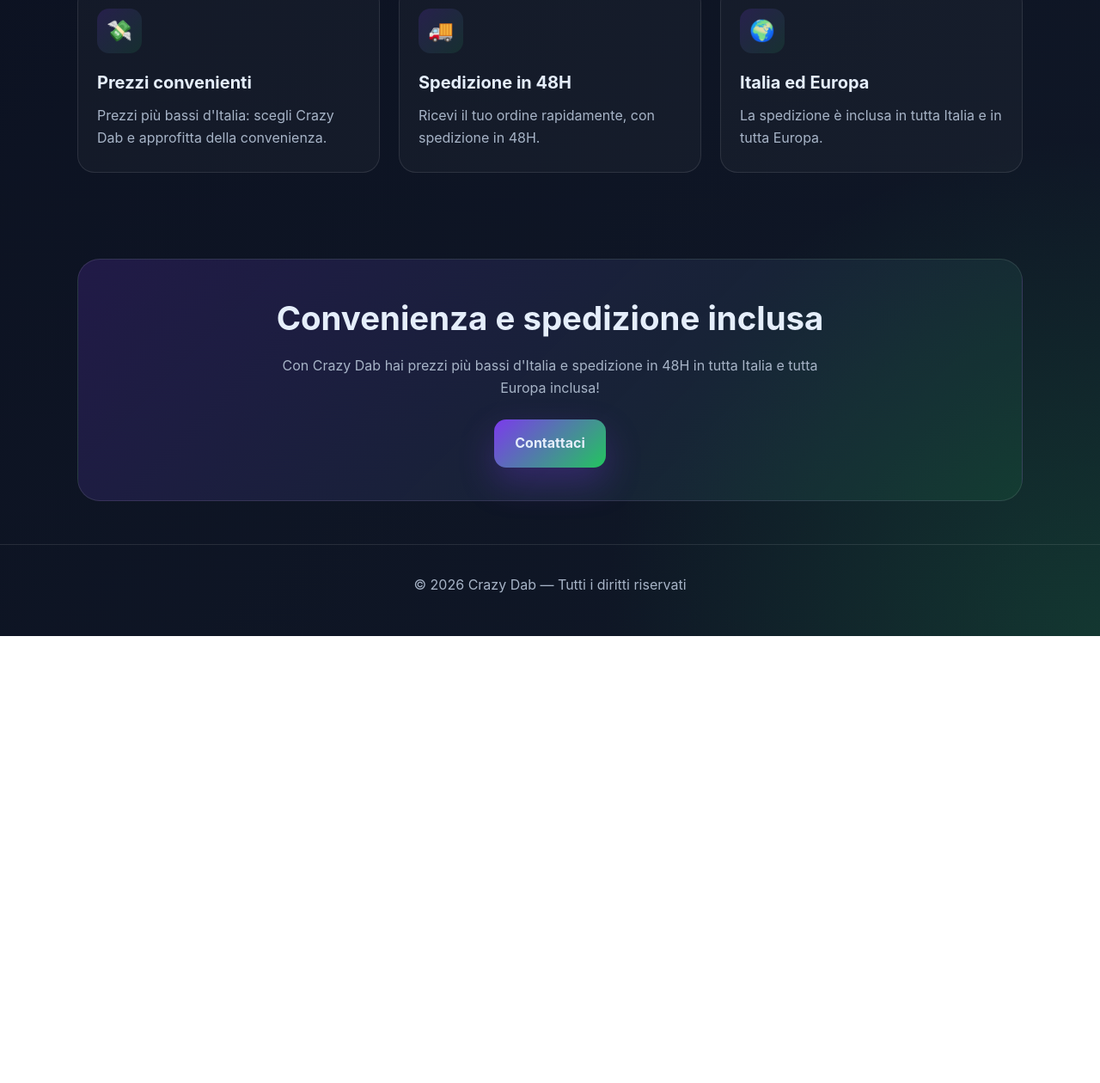
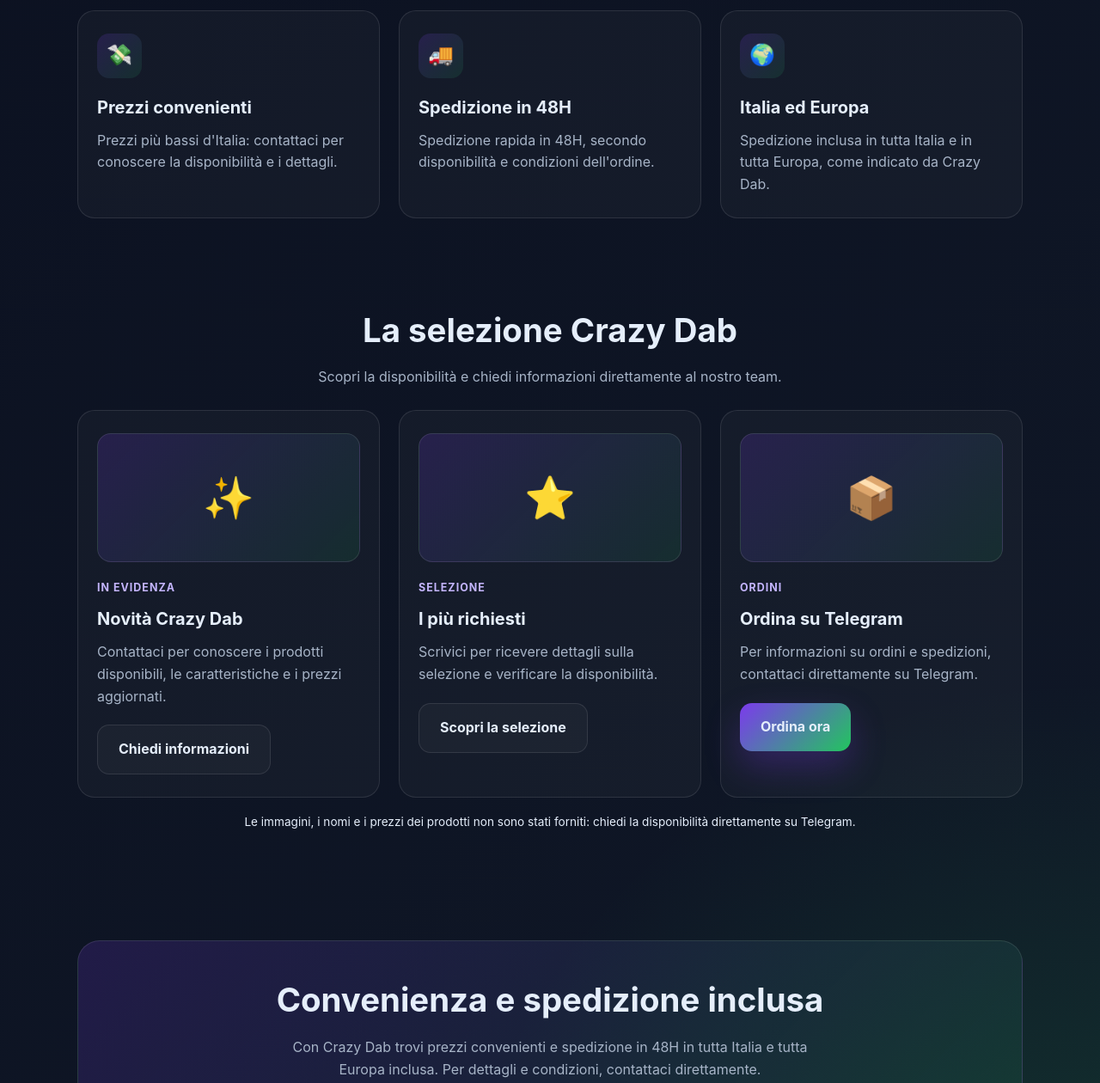
Before and after one commit to p18283634-beep/index.html, a plain HTML site: page index.html in a window 1280 px wide. Shown: the part 890-2150 px from the top of the page at 86% size. Before the commit the page ends 1630 px from the top, so only its background shows below. Drawn offline with Linux system fonts and the light colour scheme.

Commit message:
Aggiunge una landing e-commerce Crazy Dab con contatto Telegram diretto

```diff
--- a/index.html
+++ b/index.html
@@ -5,10 +5,10 @@
     <meta name="viewport" content="width=device-width, initial-scale=1.0" />
     <meta
       name="description"
-      content="Crazy Dab: spedizione in 48H in tutta Italia e tutta Europa inclusa. Prezzi più bassi d'Italia!"
+      content="Crazy Dab: prodotti senza principio attivo, prezzi convenienti e spedizione inclusa in Italia e in Europa. Contattaci su Telegram."
     />
     <meta name="theme-color" content="#0b1020" />
-    <title>Crazy Dab | Prezzi più bassi d'Italia</title>
+    <title>Crazy Dab | Scopri la selezione</title>
     <style>
       :root {
         --bg: #0b1020;
@@ -38,7 +38,7 @@
         position: sticky;
         top: 0;
         z-index: 10;
-        background: rgba(11, 16, 32, 0.82);
+        background: rgba(11, 16, 32, 0.86);
         border-bottom: 1px solid var(--line);
         backdrop-filter: blur(10px);
       }
@@ -122,7 +122,7 @@
       }
       .button.secondary { border: 1px solid var(--line); background: rgba(255, 255, 255, 0.03); }
       .stats { display: flex; flex-wrap: wrap; gap: 12px; margin-top: 32px; }
-      .stat, .visual-card, .feature, .cta-panel {
+      .stat, .visual-card, .feature, .product-card, .cta-panel {
         border: 1px solid var(--line);
         background: rgba(255, 255, 255, 0.03);
       }
@@ -152,8 +152,8 @@
       .section-heading { margin: 0 0 26px; text-align: center; }
       .section-heading h2 { margin: 0 0 10px; font-size: clamp(2rem, 3vw, 3rem); }
       .section-heading p { margin: 0; color: var(--muted); }
-      .features { display: grid; grid-template-columns: repeat(3, minmax(0, 1fr)); gap: 22px; }
-      .feature { padding: 26px 22px; border-radius: 20px; }
+      .features, .products { display: grid; grid-template-columns: repeat(3, minmax(0, 1fr)); gap: 22px; }
+      .feature, .product-card { padding: 26px 22px; border-radius: 20px; }
       .feature-icon {
         width: 52px;
         height: 52px;
@@ -164,8 +164,29 @@
         background: linear-gradient(135deg, rgba(124, 58, 237, 0.18), rgba(34, 197, 94, 0.12));
         font-size: 1.5rem;
       }
-      .feature h3 { margin: 0 0 10px; font-size: 1.25rem; }
-      .feature p { margin: 0; color: var(--muted); }
+      .feature h3, .product-card h3 { margin: 0 0 10px; font-size: 1.25rem; }
+      .feature p, .product-card p { margin: 0; color: var(--muted); }
+      .product-card { display: flex; flex-direction: column; min-height: 100%; }
+      .product-art {
+        min-height: 150px;
+        display: grid;
+        place-items: center;
+        margin-bottom: 20px;
+        border: 1px solid var(--line);
+        border-radius: 16px;
+        background: linear-gradient(135deg, rgba(124, 58, 237, 0.18), rgba(34, 197, 94, 0.1));
+        font-size: 3rem;
+      }
+      .product-label {
+        display: inline-block;
+        margin-bottom: 10px;
+        color: #c4b5fd;
+        font-size: 0.78rem;
+        font-weight: 700;
+        letter-spacing: 0.08em;
+        text-transform: uppercase;
+      }
+      .product-card .button { margin-top: 20px; align-self: flex-start; }
       .cta-panel {
         padding: 38px 24px;
         border-radius: 26px;
@@ -176,8 +197,10 @@
       .cta-panel p { max-width: 650px; margin: 0 auto 24px; color: var(--muted); }
       .site-footer { padding: 28px 0 40px; border-top: 1px solid var(--line); color: var(--muted); text-align: center; }
       .site-footer p { margin: 6px 0; }
+      .site-footer a { color: #c4b5fd; text-decoration: underline; text-underline-offset: 3px; }
+      .note { margin-top: 18px !important; font-size: 0.85rem; }
       @media (max-width: 820px) {
-        .hero-grid, .features { grid-template-columns: 1fr; }
+        .hero-grid, .features, .products { grid-template-columns: 1fr; }
         .nav-links { display: none; }
         .hero { padding-top: 60px; }
       }
@@ -196,10 +219,10 @@
         </a>
         <nav class="nav-links" aria-label="Menu principale">
           <a href="#vantaggi">Vantaggi</a>
+          <a href="#prodotti">Prodotti</a>
           <a href="#spedizioni">Spedizioni</a>
-          <a href="#contatti">Contatti</a>
         </nav>
-        <a class="nav-cta" href="#spedizioni">Scopri di più</a>
+        <a class="nav-cta" href="https://t.me/crazyd5b" target="_blank" rel="noopener noreferrer">Contattaci su Telegram</a>
       </div>
     </header>
 
@@ -210,12 +233,12 @@
             <span class="eyebrow">Crazy Dab · Spedizioni in 48H</span>
             <h1>Prezzi <span class="highlight">più bassi d'Italia!</span></h1>
             <p>
-              Spedizione in 48H in tutta Italia e tutta Europa inclusa! Scopri Crazy Dab:
-              convenienza e consegna rapida, con la spedizione inclusa in tutta Europa.
+              Spedizione in 48H in tutta Italia e tutta Europa inclusa! Scopri la selezione
+              Crazy Dab: prodotti senza principio attivo, convenienza e consegna rapida.
             </p>
             <div class="hero-actions">
-              <a class="button primary" href="#vantaggi">Scopri i vantaggi</a>
-              <a class="button secondary" href="#spedizioni">Informazioni spedizione</a>
+              <a class="button primary" href="#prodotti">Scopri i prodotti</a>
+              <a class="button secondary" href="https://t.me/crazyd5b" target="_blank" rel="noopener noreferrer">Scrivici su Telegram</a>
             </div>
             <div class="stats" aria-label="Vantaggi Crazy Dab">
               <div class="stat"><strong>48H</strong><span>spedizione rapida</span></div>
@@ -223,7 +246,7 @@
               <div class="stat"><strong>Europa</strong><span>spedizione inclusa</span></div>
             </div>
           </div>
-          <div class="visual-card" aria-label="Spedizioni Crazy Dab">
+          <div class="visual-card" aria-label="Informazioni sulle spedizioni Crazy Dab">
             <div class="shipping-icon" aria-hidden="true">📦</div>
             <h2>Da Crazy Dab a casa tua</h2>
             <p>Spedizione in 48H in tutta Italia e tutta Europa inclusa!</p>
@@ -241,19 +264,52 @@
             <article class="feature">
               <div class="feature-icon" aria-hidden="true">💸</div>
               <h3>Prezzi convenienti</h3>
-              <p>Prezzi più bassi d'Italia: scegli Crazy Dab e approfitta della convenienza.</p>
+              <p>Prezzi più bassi d'Italia: contattaci per conoscere la disponibilità e i dettagli.</p>
             </article>
             <article class="feature">
               <div class="feature-icon" aria-hidden="true">🚚</div>
               <h3>Spedizione in 48H</h3>
-              <p>Ricevi il tuo ordine rapidamente, con spedizione in 48H.</p>
+              <p>Spedizione rapida in 48H, secondo disponibilità e condizioni dell'ordine.</p>
             </article>
             <article class="feature">
               <div class="feature-icon" aria-hidden="true">🌍</div>
               <h3>Italia ed Europa</h3>
-              <p>La spedizione è inclusa in tutta Italia e in tutta Europa.</p>
+              <p>Spedizione inclusa in tutta Italia e in tutta Europa, come indicato da Crazy Dab.</p>
             </article>
           </div>
+        </div>
+      </section>
+
+      <section id="prodotti">
+        <div class="container">
+          <div class="section-heading">
+            <h2>La selezione Crazy Dab</h2>
+            <p>Scopri la disponibilità e chiedi informazioni direttamente al nostro team.</p>
+          </div>
+          <div class="products">
+            <article class="product-card">
+              <div class="product-art" aria-hidden="true">✨</div>
+              <span class="product-label">In evidenza</span>
+              <h3>Novità Crazy Dab</h3>
+              <p>Contattaci per conoscere i prodotti disponibili, le caratteristiche e i prezzi aggiornati.</p>
+              <a class="button secondary" href="https://t.me/crazyd5b" target="_blank" rel="noopener noreferrer">Chiedi informazioni</a>
+            </article>
+            <article class="product-card">
+              <div class="product-art" aria-hidden="true">⭐</div>
+              <span class="product-label">Selezione</span>
+              <h3>I più richiesti</h3>
+              <p>Scrivici per ricevere dettagli sulla selezione e verificare la disponibilità.</p>
+              <a class="button secondary" href="https://t.me/crazyd5b" target="_blank" rel="noopener noreferrer">Scopri la selezione</a>
+            </article>
+            <article class="product-card">
+              <div class="product-art" aria-hidden="true">📦</div>
+              <span class="product-label">Ordini</span>
+              <h3>Ordina su Telegram</h3>
+              <p>Per informazioni su ordini e spedizioni, contattaci direttamente su Telegram.</p>
+              <a class="button primary" href="https://t.me/crazyd5b" target="_blank" rel="noopener noreferrer">Ordina ora</a>
+            </article>
+          </div>
+          <p class="section-heading note">Le immagini, i nomi e i prezzi dei prodotti non sono stati forniti: chiedi la disponibilità direttamente su Telegram.</p>
         </div>
       </section>
 
@@ -262,18 +318,19 @@
           <div class="cta-panel">
             <h2>Convenienza e spedizione inclusa</h2>
             <p>
-              Con Crazy Dab hai prezzi più bassi d'Italia e spedizione in 48H in tutta Italia
-              e tutta Europa inclusa!
+              Con Crazy Dab trovi prezzi convenienti e spedizione in 48H in tutta Italia
+              e tutta Europa inclusa. Per dettagli e condizioni, contattaci direttamente.
             </p>
-            <a class="button primary" href="#contatti">Contattaci</a>
+            <a class="button primary" href="https://t.me/crazyd5b" target="_blank" rel="noopener noreferrer">Contatta @crazyd5b</a>
           </div>
         </div>
       </section>
     </main>
 
-    <footer id="contatti" class="site-footer">
+    <footer class="site-footer">
       <div class="container">
         <p>© 2026 Crazy Dab — Tutti i diritti riservati</p>
+        <p>Contatto diretto: <a href="https://t.me/crazyd5b" target="_blank" rel="noopener noreferrer">Telegram @crazyd5b</a></p>
       </div>
     </footer>
   </body>
```
